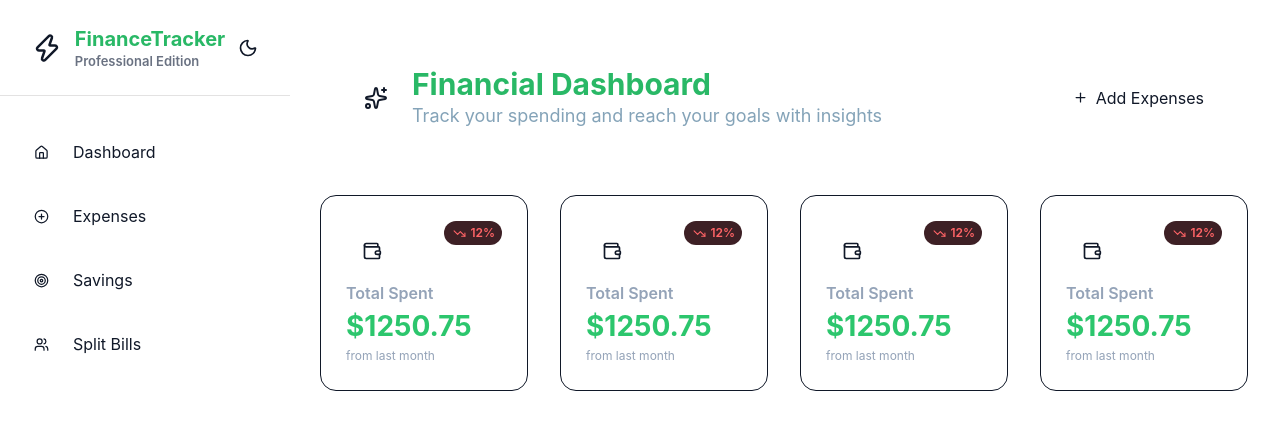
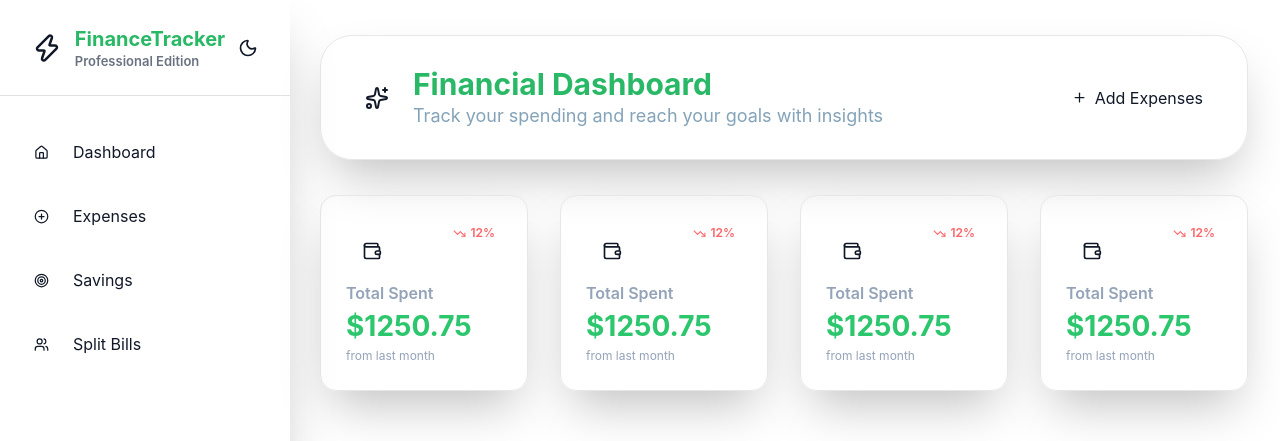
Before and after one commit to mekihallil/finance-tracker, a React (Vite) app in the folder frontend/: page / in a window 1280 px wide. Shown: the top 441 px of the page. Built offline with nearby package versions, Linux system fonts and the light colour scheme; no server answers.

Commit message:
style: add shadow for light mode to cards

```diff
--- a/frontend/src/components/FinancialDashboard.tsx
+++ b/frontend/src/components/FinancialDashboard.tsx
@@ -4,7 +4,7 @@ export const FinancialDashbord = () => {
   return (
     <>
       <article>
-        <section className="flex justify-between place-items-center dark:bg-[#182029]  h-31.25 my-8.75 mr-8 px-11 rounded-4xl">
+        <section className="flex justify-between place-items-center  h-31.25 my-8.75 mr-8 px-11 border border-gray-200 rounded-4xl dark:bg-[#182029] shadow-2xl">
           <section className="flex  items-center ">
             <Sparkles />
             <h1 className=" pl-6">
--- a/frontend/src/components/NavBar.tsx
+++ b/frontend/src/components/NavBar.tsx
@@ -25,7 +25,7 @@ export const NavBar: FC = (): ReactElement => {
   }, [mode]);
   return (
     <>
-      <section className="flex flex-col justify-between fixed top-0  dark:bg-[#181E27] h-dvh w-72.5">
+      <section className="flex flex-col justify-between fixed top-0 dark:bg-[#181E27] shadow-2xl h-dvh w-72.5">
         <section>
           <header className="text-center text-2xl ">
             <div className="flex items-center justify-between py-6.25 px-8">
--- a/frontend/src/components/TotalInfo.tsx
+++ b/frontend/src/components/TotalInfo.tsx
@@ -6,11 +6,11 @@ export const TotalInfo: FC = (): ReactElement => {
     <>
       <article>
         <section className="flex gap-8 mb-8.75 pr-8 ">
-          <article className="flex flex-col justify-between dark:bg-linear-to-tl dark:to-[#30373E] border rounded-2xl w-68.75 p-6.25 ">
+          <article className="flex flex-col justify-between dark:bg-linear-to-tl dark:to-[#30373E] border border-gray-200 rounded-2xl shadow-2xl w-68.75 p-6.25 ">
             <header className="flex justify-between">
               <Wallet size={20} className="mx-4 my-5" />
               <div>
-                <div className="flex gap-1 items-center rounded-2xl px-1.75 py-0.75 bg-[#3D2025] text-[#FF6467]">
+                <div className="flex gap-1 items-center rounded-2xl px-1.75 py-0.75 dark:bg-[#3D2025] text-[#FF6467]">
                   <TrendingDown size={13} className="ml-0.5" />
                   <p className="text-[12px] font-semibold">12% </p>
                 </div>
@@ -24,11 +24,11 @@ export const TotalInfo: FC = (): ReactElement => {
               <div className="text-[#94A3B8] text-[12px]">from last month</div>
             </section>
           </article>
-          <article className="flex flex-col justify-between dark:bg-linear-to-tl dark:to-[#30373E] border rounded-2xl w-68.75 p-6.25 ">
+          <article className="flex flex-col justify-between dark:bg-linear-to-tl dark:to-[#30373E] border border-gray-200 rounded-2xl shadow-2xl w-68.75 p-6.25 ">
             <header className="flex justify-between">
               <Wallet size={20} className="mx-4 my-5" />
               <div>
-                <div className="flex gap-1 items-center rounded-2xl px-1.75 py-0.75 bg-[#3D2025] text-[#FF6467]">
+                <div className="flex gap-1 items-center rounded-2xl px-1.75 py-0.75 dark:bg-[#3D2025] text-[#FF6467]">
                   <TrendingDown size={13} className="ml-0.5" />
                   <p className="text-[12px] font-semibold">12% </p>
                 </div>
@@ -42,11 +42,11 @@ export const TotalInfo: FC = (): ReactElement => {
               <div className="text-[#94A3B8] text-[12px]">from last month</div>
             </section>
           </article>
-          <article className="flex flex-col justify-between dark:bg-linear-to-tl dark:to-[#30373E] border rounded-2xl w-68.75 p-6.25 ">
+          <article className="flex flex-col justify-between dark:bg-linear-to-tl dark:to-[#30373E] border border-gray-200 rounded-2xl shadow-2xl w-68.75 p-6.25 ">
             <header className="flex justify-between">
               <Wallet size={20} className="mx-4 my-5" />
               <div>
-                <div className="flex gap-1 items-center rounded-2xl px-1.75 py-0.75 bg-[#3D2025] text-[#FF6467]">
+                <div className="flex gap-1 items-center rounded-2xl px-1.75 py-0.75 dark:bg-[#3D2025] text-[#FF6467]">
                   <TrendingDown size={13} className="ml-0.5" />
                   <p className="text-[12px] font-semibold">12% </p>
                 </div>
@@ -60,11 +60,11 @@ export const TotalInfo: FC = (): ReactElement => {
               <div className="text-[#94A3B8] text-[12px]">from last month</div>
             </section>
           </article>
-          <article className="flex flex-col justify-between dark:bg-linear-to-tl dark:to-[#30373E] border rounded-2xl w-68.75 p-6.25 ">
+          <article className="flex flex-col justify-between dark:bg-linear-to-tl dark:to-[#30373E] border border-gray-200 rounded-2xl shadow-2xl w-68.75 p-6.25 ">
             <header className="flex justify-between">
               <Wallet size={20} className="mx-4 my-5" />
               <div>
-                <div className="flex gap-1 items-center rounded-2xl px-1.75 py-0.75 bg-[#3D2025] text-[#FF6467]">
+                <div className="flex gap-1 items-center rounded-2xl px-1.75 py-0.75 dark:bg-[#3D2025] text-[#FF6467]">
                   <TrendingDown size={13} className="ml-0.5" />
                   <p className="text-[12px] font-semibold">12% </p>
                 </div>
```
